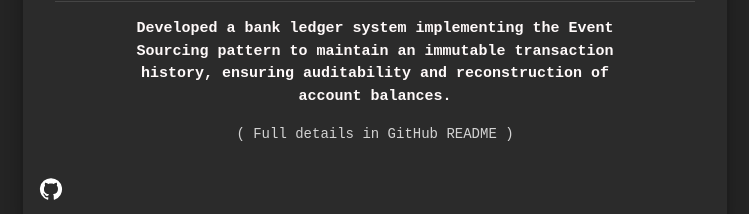
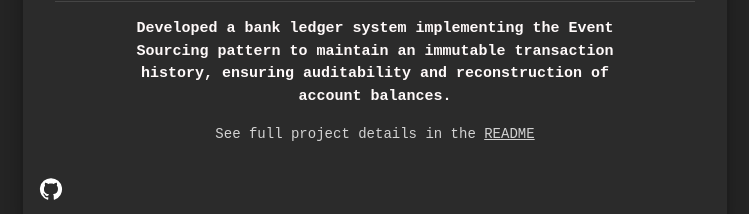
Before and after one commit to Jason-Wuuuu/Jason, a React (Vite) app: page /projects in a window 1280 px wide. Shown: the part 960-1174 px from the top of the page, without its empty margins (265-1014 px from the left). Built offline with nearby package versions, Linux system fonts and the light colour scheme.

Commit message:
minor tweaks

```diff
--- a/src/components/ProjectCard.jsx
+++ b/src/components/ProjectCard.jsx
@@ -183,14 +183,15 @@ const ProjectCard = React.memo(({ project }) => {
                 align="center"
                 color="lightgray"
               >
+                See full project details in the{" "}
                 <Link
                   href={project.githubUrl}
                   target="_blank"
                   rel="noopener noreferrer"
                   color="inherit"
-                  underline="hover"
+                  underline="always"
                 >
-                  ( Full details in GitHub README )
+                  README
                 </Link>
               </Typography>
             )}
@@ -199,7 +200,7 @@ const ProjectCard = React.memo(({ project }) => {
 
         <CardActions disableSpacing>
           {project.githubUrl && (
-            <Tooltip title="Repo" placement="top">
+            <Tooltip title="GitHub Repo" placement="top">
               <IconButton
                 aria-label="github"
                 href={project.githubUrl}
```
